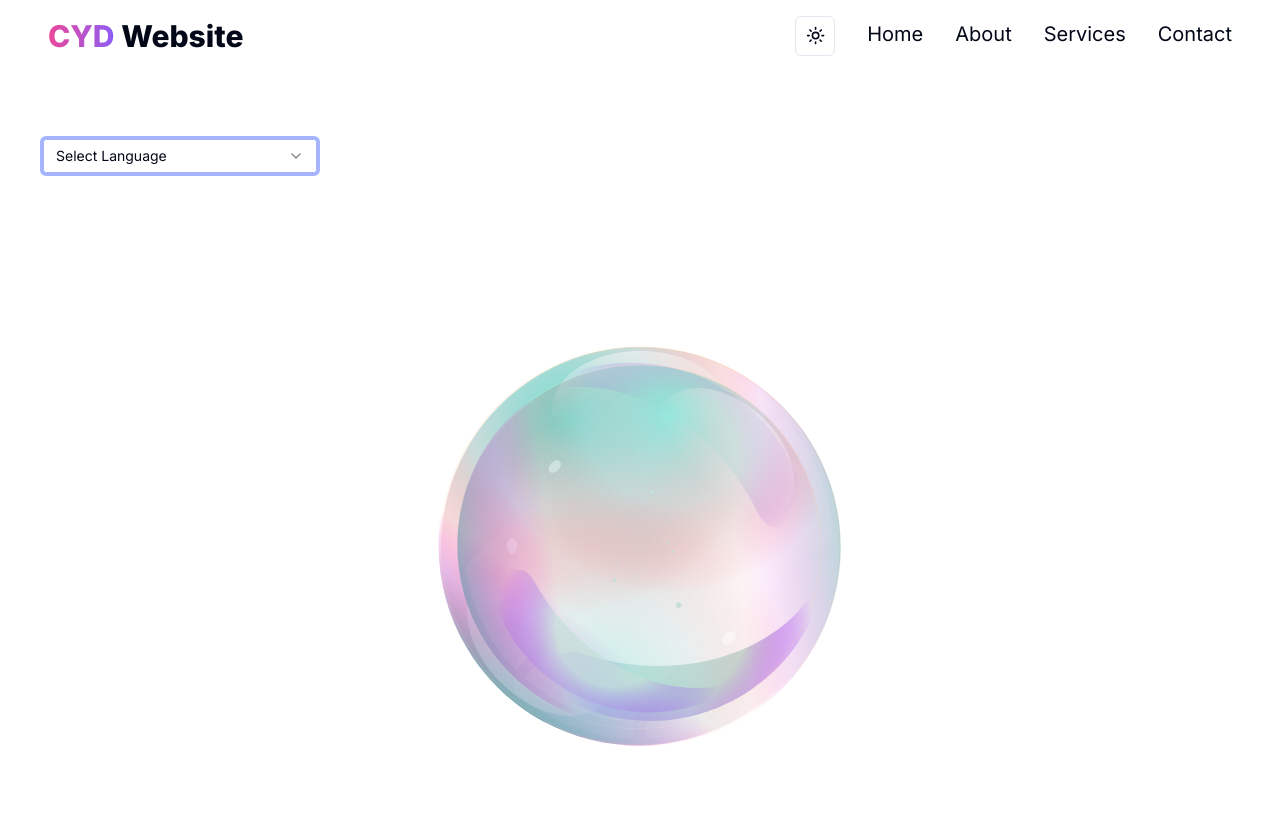
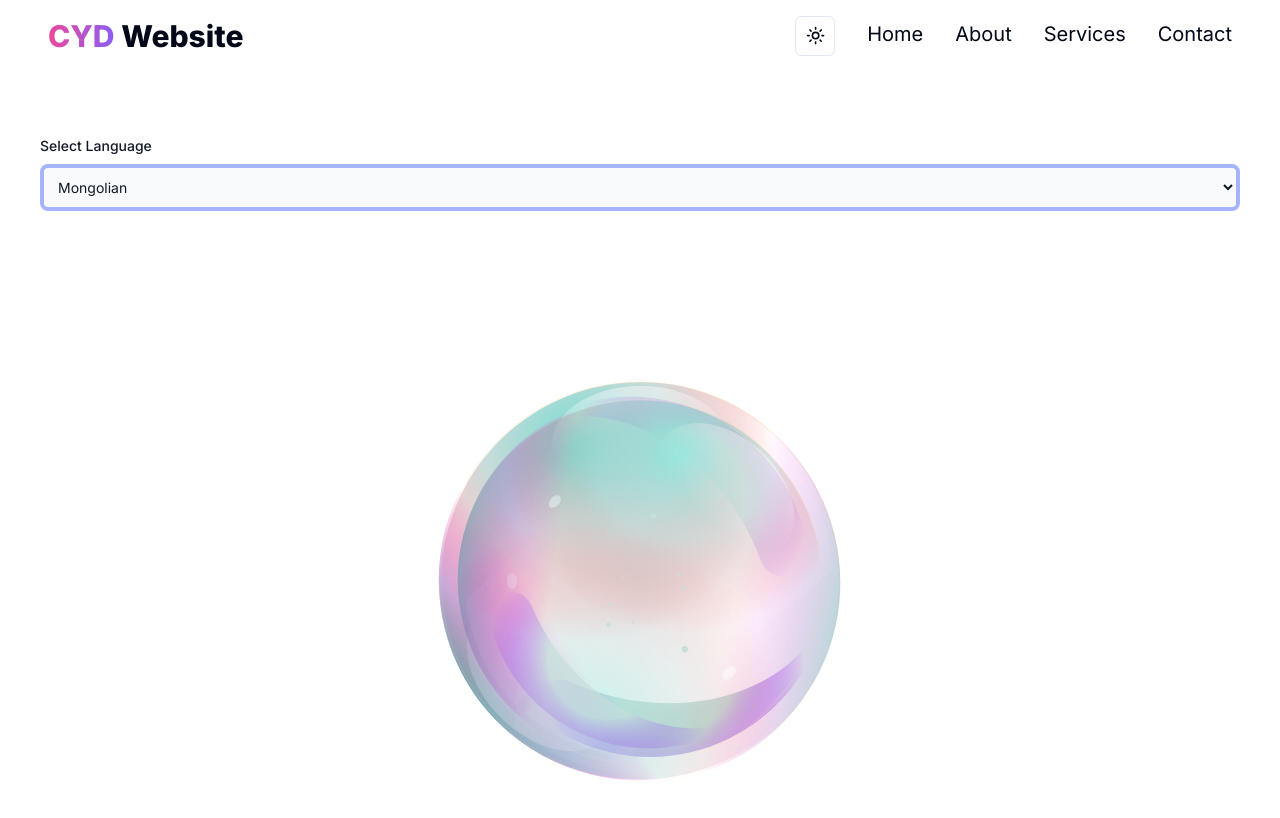
Before and after one commit to Ankhtuya11/HealthyLifestyle, a Next.js app in the folder app/: page /captured in a window 1280 px wide. Shown: the top 818 px of the page. Built offline with nearby package versions, Linux system fonts and the light colour scheme.

Commit message:
language on change

```diff
--- a/app/app/captured/page.tsx
+++ b/app/app/captured/page.tsx
@@ -6,7 +6,6 @@ import { useSearchParams } from 'next/navigation';
 import axios from "axios";
 import Lottie from "lottie-react";
 import animationData from "@/public/assets/lottie/gradient_orb.json";
-import { SelectScrollable } from "../selectScrollAble";
 import { TextareaWithText } from "@/components/TextAreaWithText";
 
 export default function Page() {
@@ -14,9 +13,10 @@ export default function Page() {
   const txtData2 = searchParams.get("data") || "";
   const [translated, setTranslated] = useState("");
   const [result, setResult] = useState("");
-  const [secondTranslated, setSecondTranslated] = useState(""); // New state for second translation
+  const [secondTranslated, setSecondTranslated] = useState("");
   const [loading, setLoading] = useState(true);
   const [error, setError] = useState(null);
+  const [selectedLanguage, setSelectedLanguage] = useState("mn"); // Default language is Mongolian
 
   const fetchTranslation = useCallback(async () => {
     try {
@@ -45,9 +45,9 @@ export default function Page() {
       setError(null);
 
       const response = await axios.post('https://google-translate113.p.rapidapi.com/api/v1/translator/text', {
-        from: 'en', // Translate from English
-        to: 'mn', // Translate to Mongolian (replace with your desired language code)
-        text: result, // Translate the result from the first translation
+        from: 'en',
+        to: selectedLanguage, // Use the selected language
+        text: result,
       }, {
         headers: {
           'Content-Type': 'application/json',
@@ -60,7 +60,12 @@ export default function Page() {
     } catch (error) {
       // Handle second translation error
     }
-  }, [result]);
+  }, [result, selectedLanguage]);
+
+  const handleLanguageChange = (event: React.ChangeEvent<HTMLSelectElement>) => {
+    const newLanguage = event.target.value;
+    setSelectedLanguage(newLanguage);
+  };
 
   useEffect(() => {
     if (txtData2) {
@@ -96,14 +101,89 @@ export default function Page() {
 
   useEffect(() => {
     if (result) {
-      // Trigger second translation when the result is available
       fetchSecondTranslation();
     }
-  }, [result, fetchSecondTranslation]);
+  }, [result, fetchSecondTranslation, selectedLanguage]);
 
   return (
     <div className="p-10">
-      <SelectScrollable />
+      <label className="block mb-2 text-sm font-medium text-gray-900 dark:text-white">Select Language</label>
+<select id="countries" onChange={handleLanguageChange}
+        value={selectedLanguage} className="border-4 border-indigo-300 bg-gray-50 border border-gray-300 text-gray-900 text-sm rounded-lg focus:ring-blue-500 focus:border-blue-500 block w-full p-2.5 dark:bg-gray-700 dark:border-gray-600 dark:placeholder-gray-400 dark:text-white dark:focus:ring-blue-500 dark:focus:border-blue-500">
+  <option selected value="mn">Mongolian</option>
+  <option value="AF">Afrikaans</option>
+  <option value="SQ">Albanian</option>
+  <option value="AR">Arabic</option>
+  <option value="HY">Armenian</option>
+  <option value="EU">Basque</option>
+  <option value="BN">Bengali</option>
+  <option value="BG">Bulgarian</option>
+  <option value="CA">Catalan</option>
+  <option value="KM">Cambodian</option>
+  <option value="ZH">Chinese (Mandarin)</option>
+  <option value="HR">Croatian</option>
+  <option value="CS">Czech</option>
+  <option value="DA">Danish</option>
+  <option value="NL">Dutch</option>
+  <option value="EN">English</option>
+  <option value="ET">Estonian</option>
+  <option value="FJ">Fiji</option>
+  <option value="FI">Finnish</option>
+  <option value="FR">French</option>
+  <option value="KA">Georgian</option>
+  <option value="DE">German</option>
+  <option value="EL">Greek</option>
+  <option value="GU">Gujarati</option>
+  <option value="HE">Hebrew</option>
+  <option value="HI">Hindi</option>
+  <option value="HU">Hungarian</option>
+  <option value="IS">Icelandic</option>
+  <option value="ID">Indonesian</option>
+  <option value="GA">Irish</option>
+  <option value="IT">Italian</option>
+  <option value="JA">Japanese</option>
+  <option value="JW">Javanese</option>
+  <option value="KO">Korean</option>
+  <option value="LA">Latin</option>
+  <option value="LV">Latvian</option>
+  <option value="LT">Lithuanian</option>
+  <option value="MK">Macedonian</option>
+  <option value="MS">Malay</option>
+  <option value="ML">Malayalam</option>
+  <option value="MT">Maltese</option>
+  <option value="MI">Maori</option>
+  <option value="MR">Marathi</option>
+  <option value="MN">Mongolian</option>
+  <option value="NE">Nepali</option>
+  <option value="NO">Norwegian</option>
+  <option value="FA">Persian</option>
+  <option value="PL">Polish</option>
+  <option value="PT">Portuguese</option>
+  <option value="PA">Punjabi</option>
+  <option value="QU">Quechua</option>
+  <option value="RO">Romanian</option>
+  <option value="RU">Russian</option>
+  <option value="SM">Samoan</option>
+  <option value="SR">Serbian</option>
+  <option value="SK">Slovak</option>
+  <option value="SL">Slovenian</option>
+  <option value="ES">Spanish</option>
+  <option value="SW">Swahili</option>
+  <option value="SV">Swedish </option>
+  <option value="TA">Tamil</option>
+  <option value="TT">Tatar</option>
+  <option value="TE">Telugu</option>
+  <option value="TH">Thai</option>
+  <option value="BO">Tibetan</option>
+  <option value="TO">Tonga</option>
+  <option value="TR">Turkish</option>
+  <option value="UK">Ukrainian</option>
+  <option value="UR">Urdu</option>
+  <option value="UZ">Uzbek</option>
+  <option value="VI">Vietnamese</option>
+  <option value="CY">Welsh</option>
+  <option value="XH">Xhosa</option>
+</select>
       <div className="mb-5"></div>
       {loading && (
         <div className="flex justify-center items-center">
--- a/app/app/selectScrollAble.tsx
+++ /dev/null
@@ -1,75 +0,0 @@
-"use client"
-import * as React from "react"
-import {
-  Select,
-  SelectContent,
-  SelectGroup,
-  SelectItem,
-  SelectLabel,
-  SelectTrigger,
-  SelectValue,
-} from "@/components/ui/select"
-
-export function SelectScrollable() {
-  return (
-    <Select>
-      <SelectTrigger className="w-[280px] border-4 border-indigo-300">
-        <SelectValue placeholder="Select Language" />
-      </SelectTrigger>
-      <SelectContent>
-        <SelectGroup>
-          <SelectLabel>North America</SelectLabel>
-          <SelectItem value="en">United States</SelectItem>
-          <SelectItem value="cst">Central Standard Time (CST)</SelectItem>
-          <SelectItem value="mst">Mountain Standard Time (MST)</SelectItem>
-          <SelectItem value="pst">Pacific Standard Time (PST)</SelectItem>
-          <SelectItem value="akst">Alaska Standard Time (AKST)</SelectItem>
-          <SelectItem value="hst">Hawaii Standard Time (HST)</SelectItem>
-        </SelectGroup>
-        <SelectGroup>
-          <SelectLabel>Europe & Africa</SelectLabel>
-          <SelectItem value="gmt">Greenwich Mean Time (GMT)</SelectItem>
-          <SelectItem value="cet">Central European Time (CET)</SelectItem>
-          <SelectItem value="eet">Eastern European Time (EET)</SelectItem>
-          <SelectItem value="west">
-            Western European Summer Time (WEST)
-          </SelectItem>
-          <SelectItem value="cat">Central Africa Time (CAT)</SelectItem>
-          <SelectItem value="eat">East Africa Time (EAT)</SelectItem>
-        </SelectGroup>
-        <SelectGroup>
-          <SelectLabel>Asia</SelectLabel>
-          <SelectItem value="msk">Moscow Time (MSK)</SelectItem>
-          <SelectItem value="ist">India Standard Time (IST)</SelectItem>
-          <SelectItem value="cst_china">China Standard Time (CST)</SelectItem>
-          <SelectItem value="jst">Japan Standard Time (JST)</SelectItem>
-          <SelectItem value="kst">Korea Standard Time (KST)</SelectItem>
-          <SelectItem value="ist_indonesia">
-            Indonesia Central Standard Time (WITA)
-          </SelectItem>
-        </SelectGroup>
-        <SelectGroup>
-          <SelectLabel>Australia & Pacific</SelectLabel>
-          <SelectItem value="awst">
-            Australian Western Standard Time (AWST)
-          </SelectItem>
-          <SelectItem value="acst">
-            Australian Central Standard Time (ACST)
-          </SelectItem>
-          <SelectItem value="aest">
-            Australian Eastern Standard Time (AEST)
-          </SelectItem>
-          <SelectItem value="nzst">New Zealand Standard Time (NZST)</SelectItem>
-          <SelectItem value="fjt">Fiji Time (FJT)</SelectItem>
-        </SelectGroup>
-        <SelectGroup>
-          <SelectLabel>South America</SelectLabel>
-          <SelectItem value="art">Argentina Time (ART)</SelectItem>
-          <SelectItem value="bot">Bolivia Time (BOT)</SelectItem>
-          <SelectItem value="brt">Brasilia Time (BRT)</SelectItem>
-          <SelectItem value="clt">Chile Standard Time (CLT)</SelectItem>
-        </SelectGroup>
-      </SelectContent>
-    </Select>
-  )
-}
```
